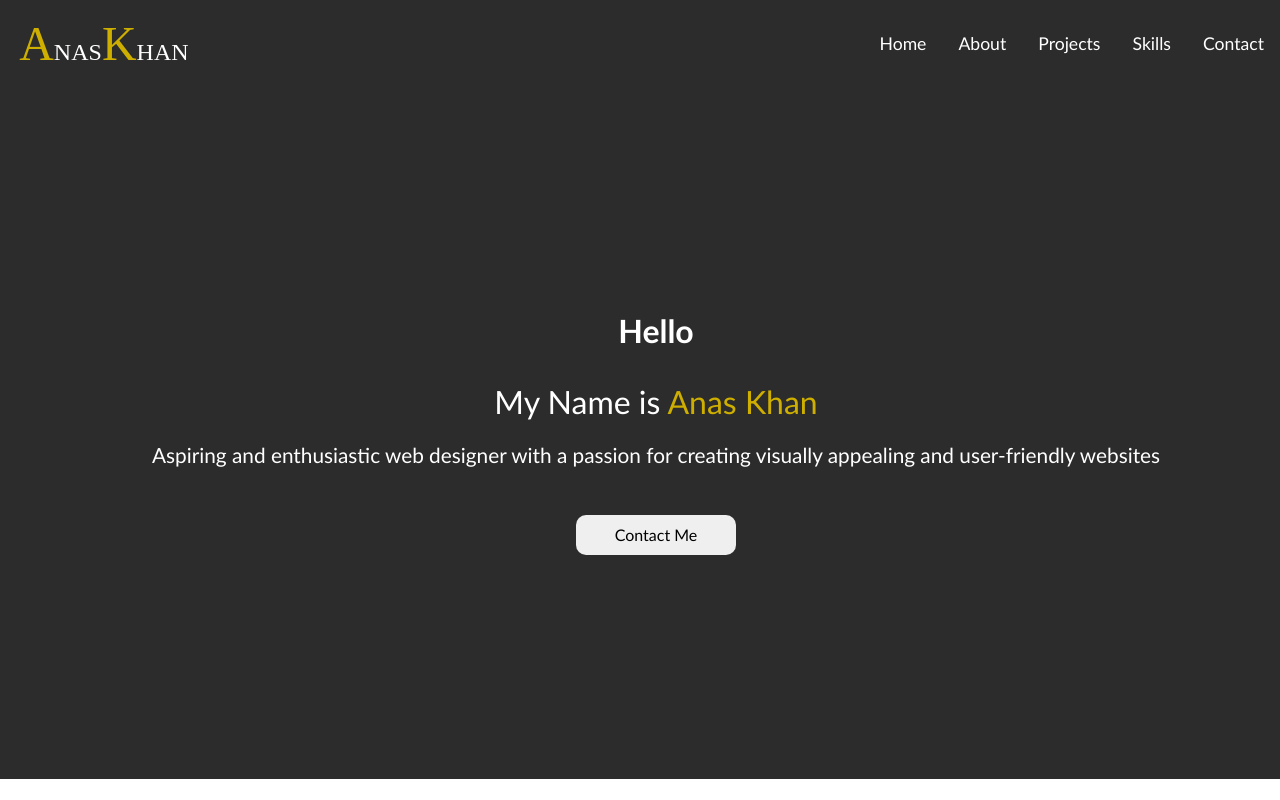
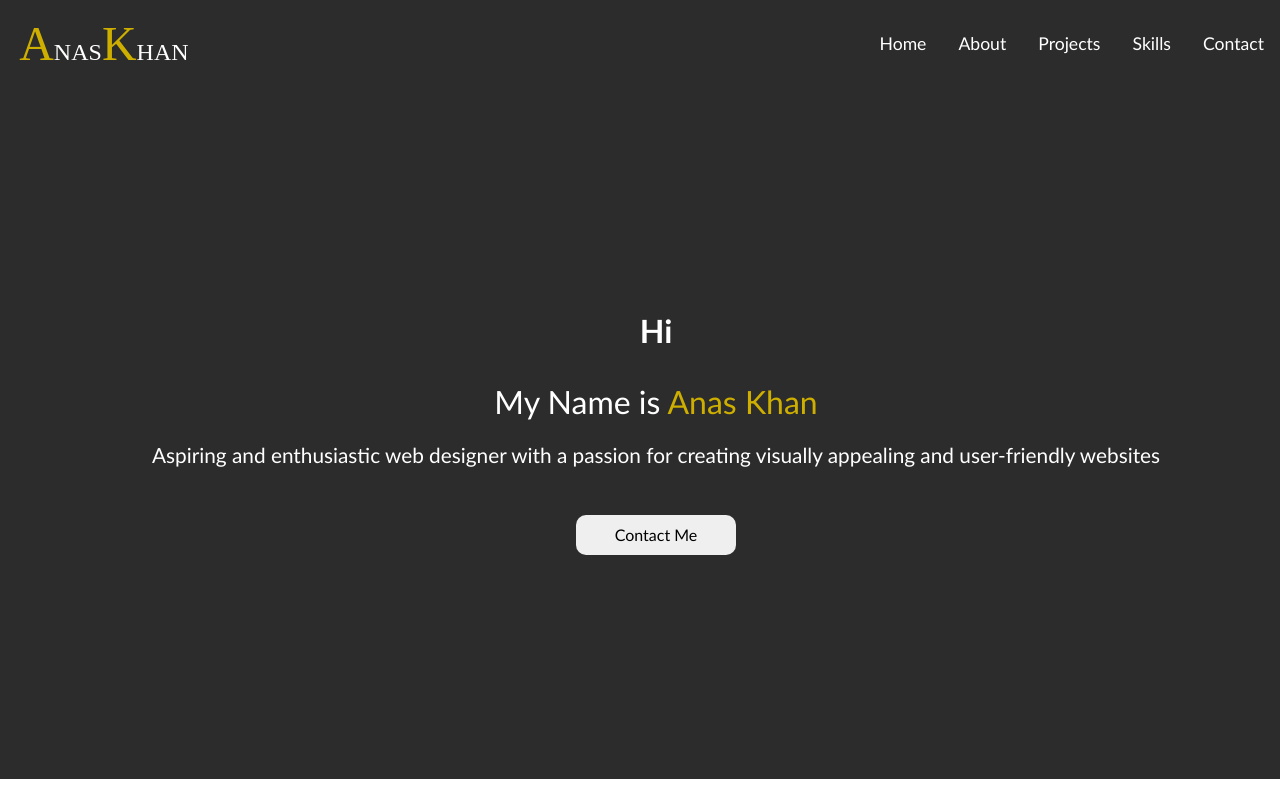
Before and after one commit to anaskhanmuhammad/Portfolio-Website, a React (Vite) app: page / in a window 1280 px wide. Shown: the top 800 px of the page. Built offline with nearby package versions, Linux system fonts and the light colour scheme.

Commit message:
After Changes

```diff
--- a/src/components/Intro.jsx
+++ b/src/components/Intro.jsx
@@ -3,7 +3,7 @@ function Intro({id}) {
     <>
       <div className="intro" id={id}>
         <div className="Intro-text">
-            <h4>Hello</h4>
+            <h4>Hi</h4>
             <span className="name-span">My Name is <span className="main-name">Anas Khan</span></span>
             <p>Aspiring and enthusiastic web designer with a passion for creating visually appealing and user-friendly websites </p>
             <button className="Contact-button"><a href="#contact">Contact Me</a></button>
```
